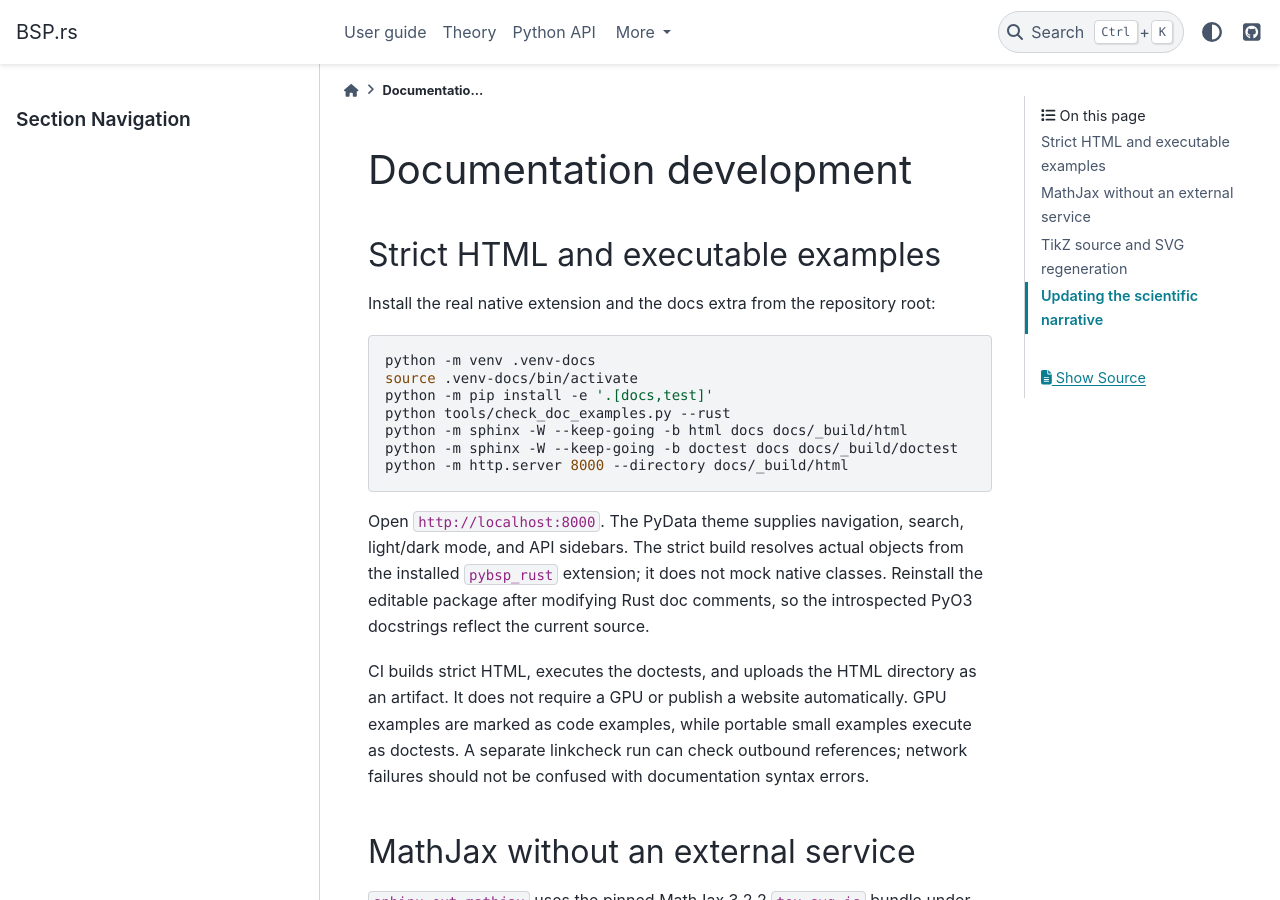
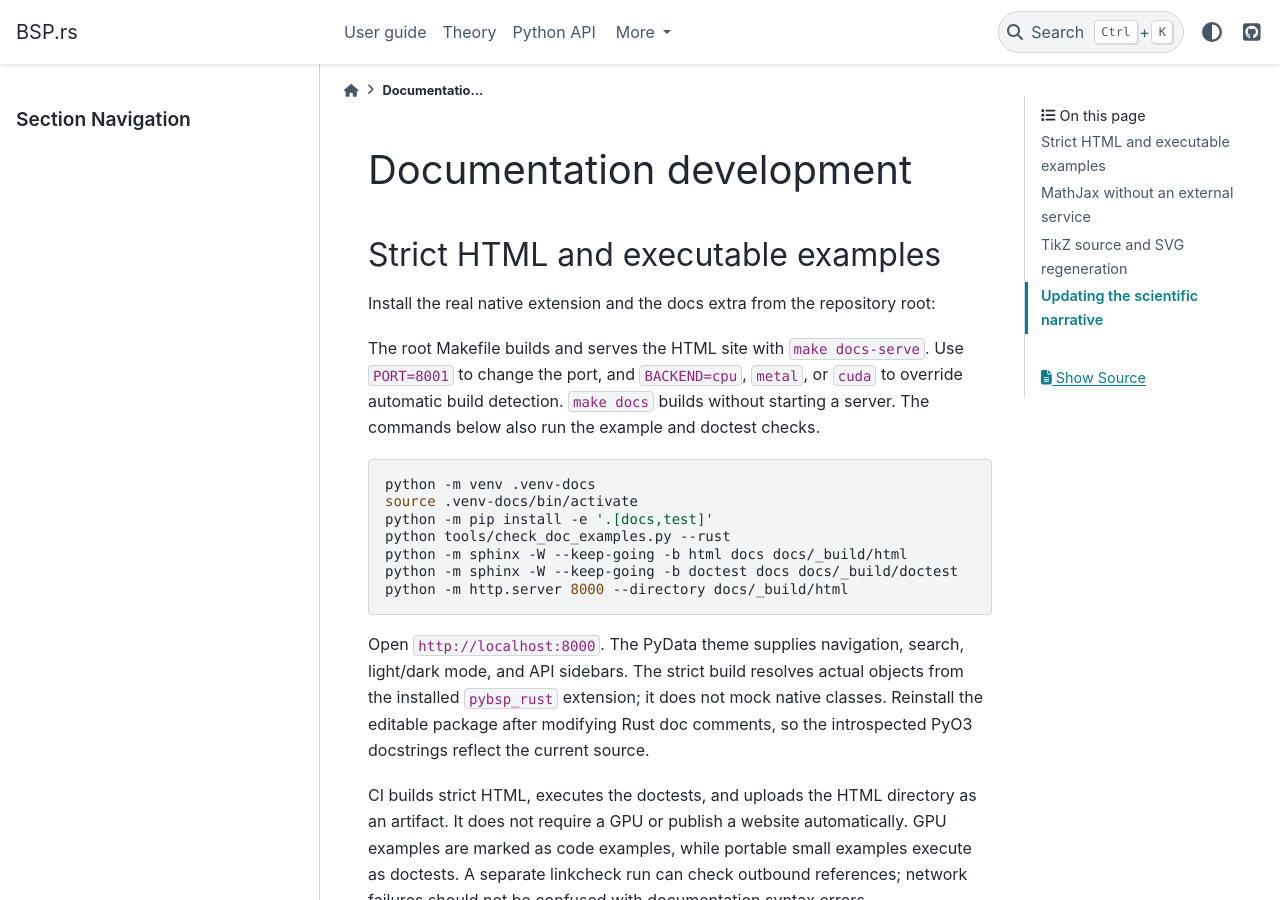
Before and after one commit to CarloNicolini/BSP.rs, a Sphinx documentation site: the page built from docs/building.rst, in a window 1280 px wide and 900 px high. Built offline with Sphinx 7.4.7 and the PyData theme 0.15.4, drawn with Linux system fonts in a browser that asks for light colours.

Commit message:
feat: add build and documentation make targets (#13)
* feat: add build and documentation make targets

Provide convenient commands for CPU and optional GPU builds and local Sphinx serving. Existing interfaces and defaults remain unchanged.

* feat: detect available build backend

Choose Metal or CUDA when their supported hardware and build tools are available, falling back to CPU. Explicit targets and BACKEND overrides remain available; runtime backend selection is unchanged.

* ci: exercise make builds across platforms

Use the Makefile in hosted builds while retaining wheel, test, and accelerator validation. CUDA compilation uses an explicit override because the hosted runner has no GPU.

---------

Co-authored-by: carlo <c.nicolini@ipazia.com>

```diff
--- a/docs/building.rst
+++ b/docs/building.rst
@@ -5,6 +5,11 @@ Strict HTML and executable examples
 -----------------------------------
 
 Install the real native extension and the docs extra from the repository root:
+
+The root Makefile builds and serves the HTML site with ``make docs-serve``.
+Use ``PORT=8001`` to change the port, and ``BACKEND=cpu``, ``metal``, or
+``cuda`` to override automatic build detection. ``make docs`` builds without
+starting a server. The commands below also run the example and doctest checks.
 
 .. code-block:: sh
 
```
Also changed, not shown: README.md (+12 -0 lines), 6 other files.
